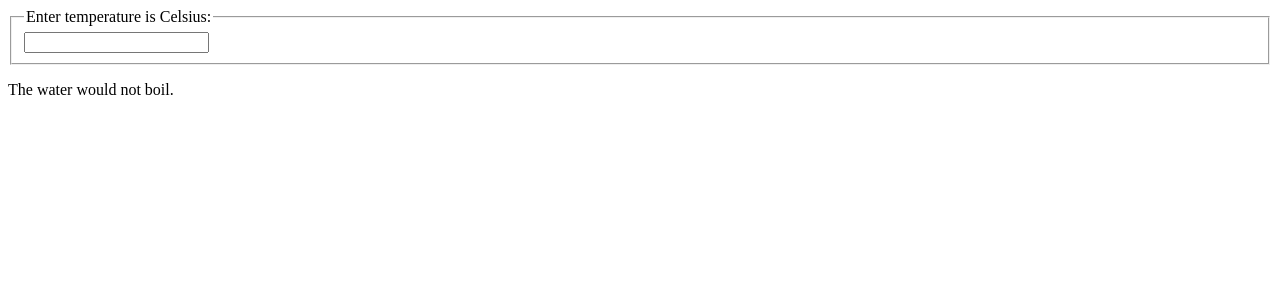
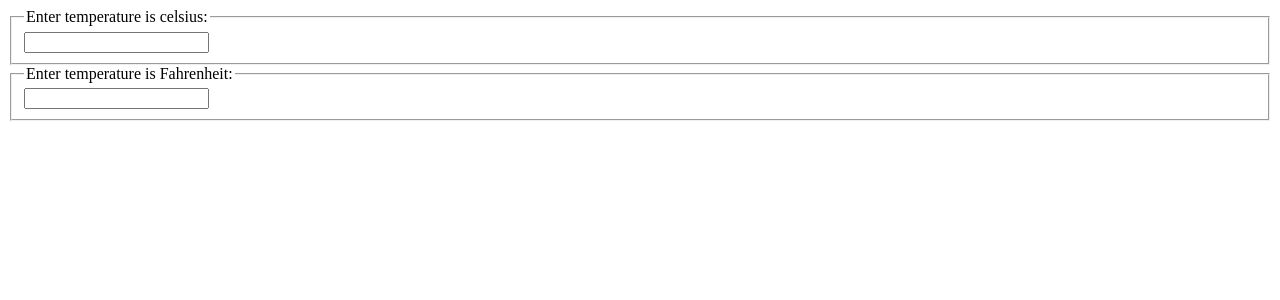
Before and after one commit to Ashik-2000/React, a React (Vite) app in the folder ForTutorial/: page / in a window 1280 px wide. Shown: the top 300 px of the page. Built offline with nearby package versions, Linux system fonts and the light colour scheme.

Commit message:
celsius and fahrenheit input boxes

```diff
--- a/ForTutorial/src/components/Calculator.jsx
+++ b/ForTutorial/src/components/Calculator.jsx
@@ -1,28 +1,13 @@
 import React from "react";
-import BoillingVerdict from "./BoillingVerdict";
+import TemperatureInput from "./TemleratureInput";
 
 export default class Calculator extends React.Component {
-    state = {
-        temperature: "",
-    };
-    onTemperatureChange = (event) => {
-        this.setState({
-            temperature: event.target.value,
-        });
-    };
     render() {
-        const { temperature } = this.state;
         return (
             <>
-                <fieldset>
-                    <legend>Enter temperature is Celsius:</legend>
-                    <input
-                        type="text"
-                        value={temperature}
-                        onChange={this.onTemperatureChange}
-                    />
-                </fieldset>
-                <BoillingVerdict celsius={parseFloat(temperature)} />
+                <TemperatureInput scale='c'/>
+                <TemperatureInput scale='f'/>
+                {/* <BoillingVerdict celsius={parseFloat(temperature)} /> */}
             </>
         );
     }
--- /dev/null
+++ b/ForTutorial/src/components/TemleratureInput.jsx
@@ -0,0 +1,32 @@
+import React from "react";
+
+const scaleNames = {
+    'c': 'celsius',
+    'f': 'Fahrenheit',
+}
+export default class TemperatureInput extends React.Component {
+    state = {
+        temperature: "",
+    };
+    onTemperatureChange = (event) => {
+        this.setState({
+            temperature: event.target.value,
+        });
+    };
+    render() {
+        const { temperature } = this.state;
+        const { scale } = this.props;
+        return (
+            <>
+                <fieldset>
+                    <legend>Enter temperature is { scaleNames[scale] }:</legend>
+                    <input
+                        type="text"
+                        value={temperature}
+                        onChange={this.onTemperatureChange}
+                    />
+                </fieldset>
+            </>
+        );
+    }
+}
```
